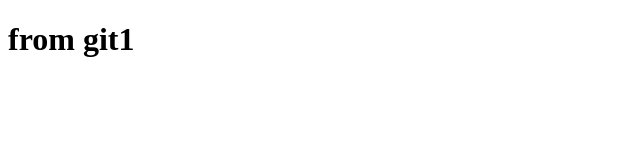
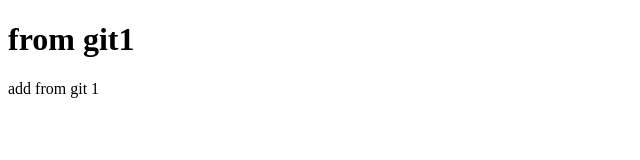
Before and after one commit to hyein0/test, a plain HTML site: page index.html in a window 1280 px wide. Shown: the whole page, without its empty margins (0-640 px from the left). Drawn offline with Linux system fonts and the light colour scheme.

Commit message:
add from git1

```diff
--- a/index.html
+++ b/index.html
@@ -7,5 +7,6 @@
 </head>
 <body>
     <h1>from git1</h1>
+    <p>add from git 1</p>
 </body>
 </html>
```
